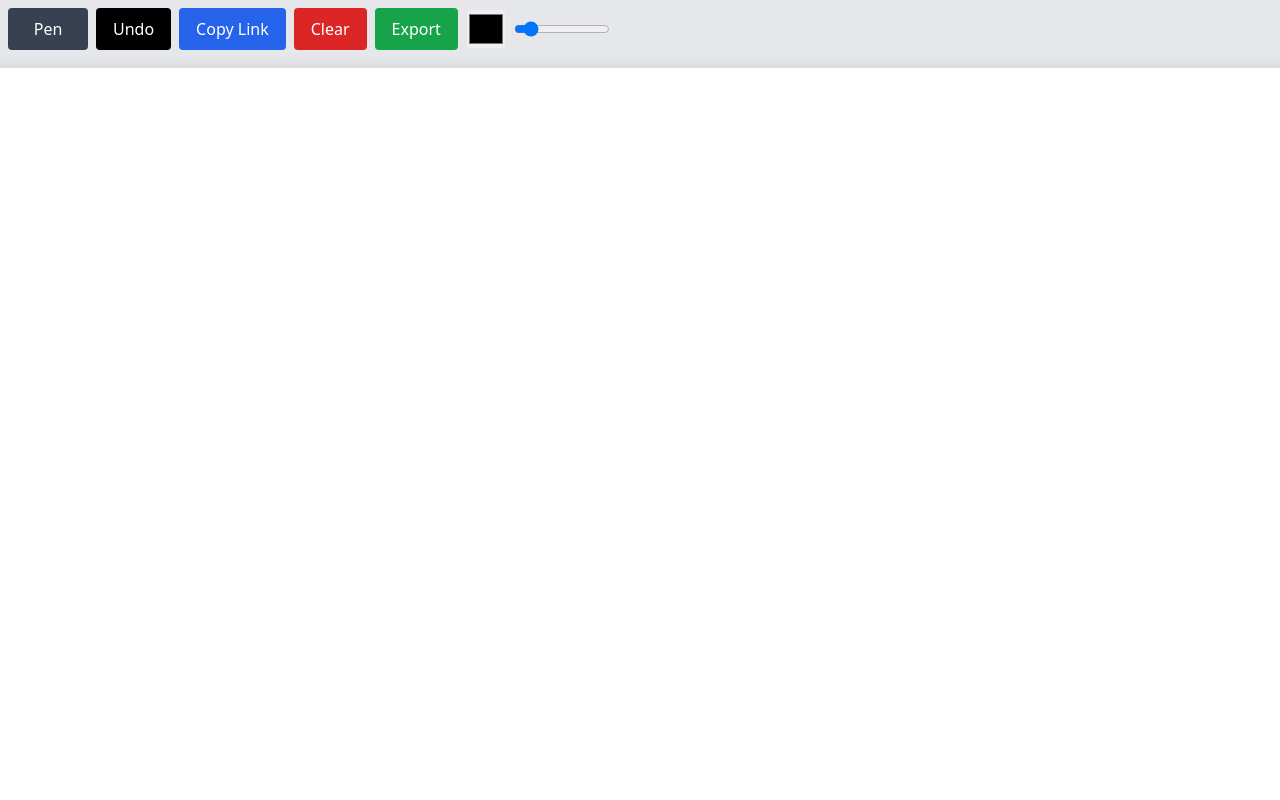
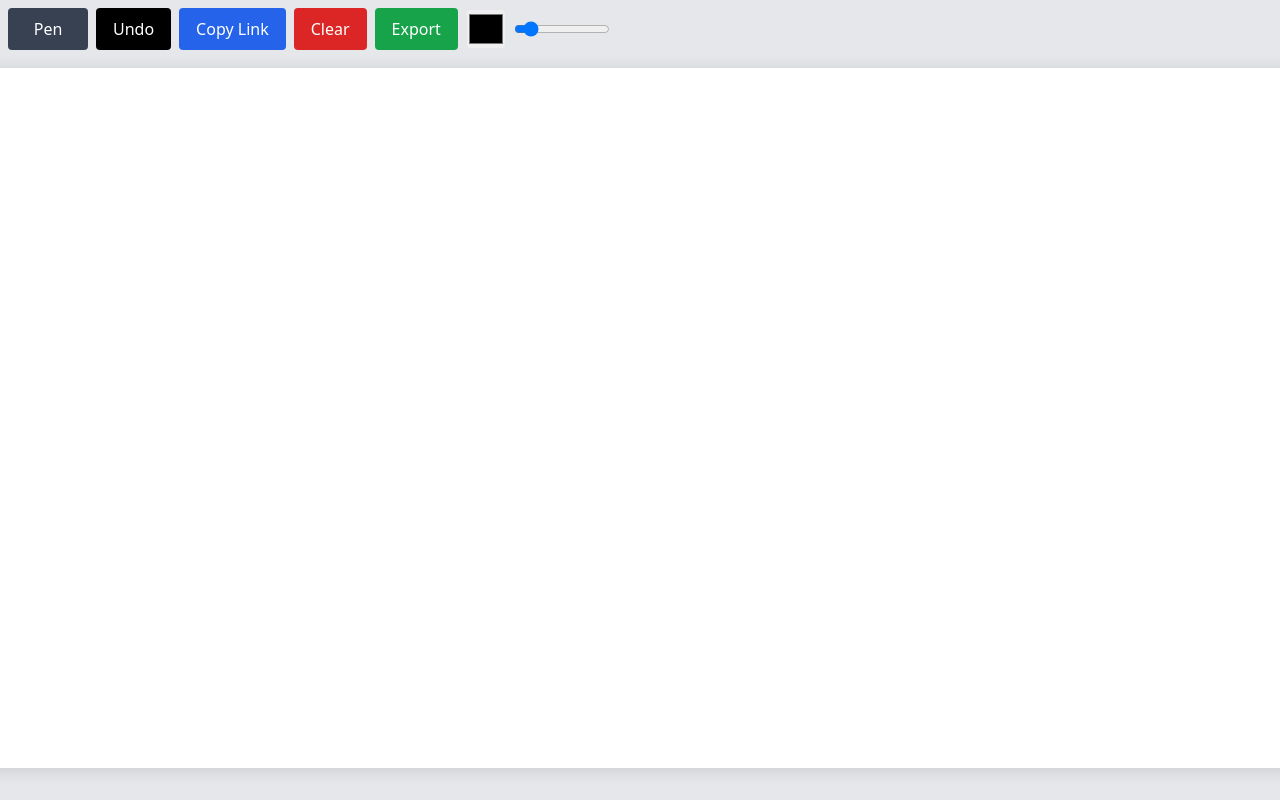
Before and after one commit to tess3r4c7/collaborative-whiteboard, a React (Vite) app in the folder frontend/: page /room/1 in a window 1280 px wide. Built offline with nearby package versions, Linux system fonts and the light colour scheme; no server answers.

Commit message:
Fix canvas size x2

```diff
--- a/frontend/src/Whiteboard.tsx
+++ b/frontend/src/Whiteboard.tsx
@@ -19,7 +19,7 @@ type Stroke = {
 };
 
 const CANVAS_WIDTH = 1600;
-const CANVAS_HEIGHT = 800;
+const CANVAS_HEIGHT = 700;
 
 const Whiteboard = () => {
   const canvasRef = useRef<HTMLCanvasElement | null>(null);
```
